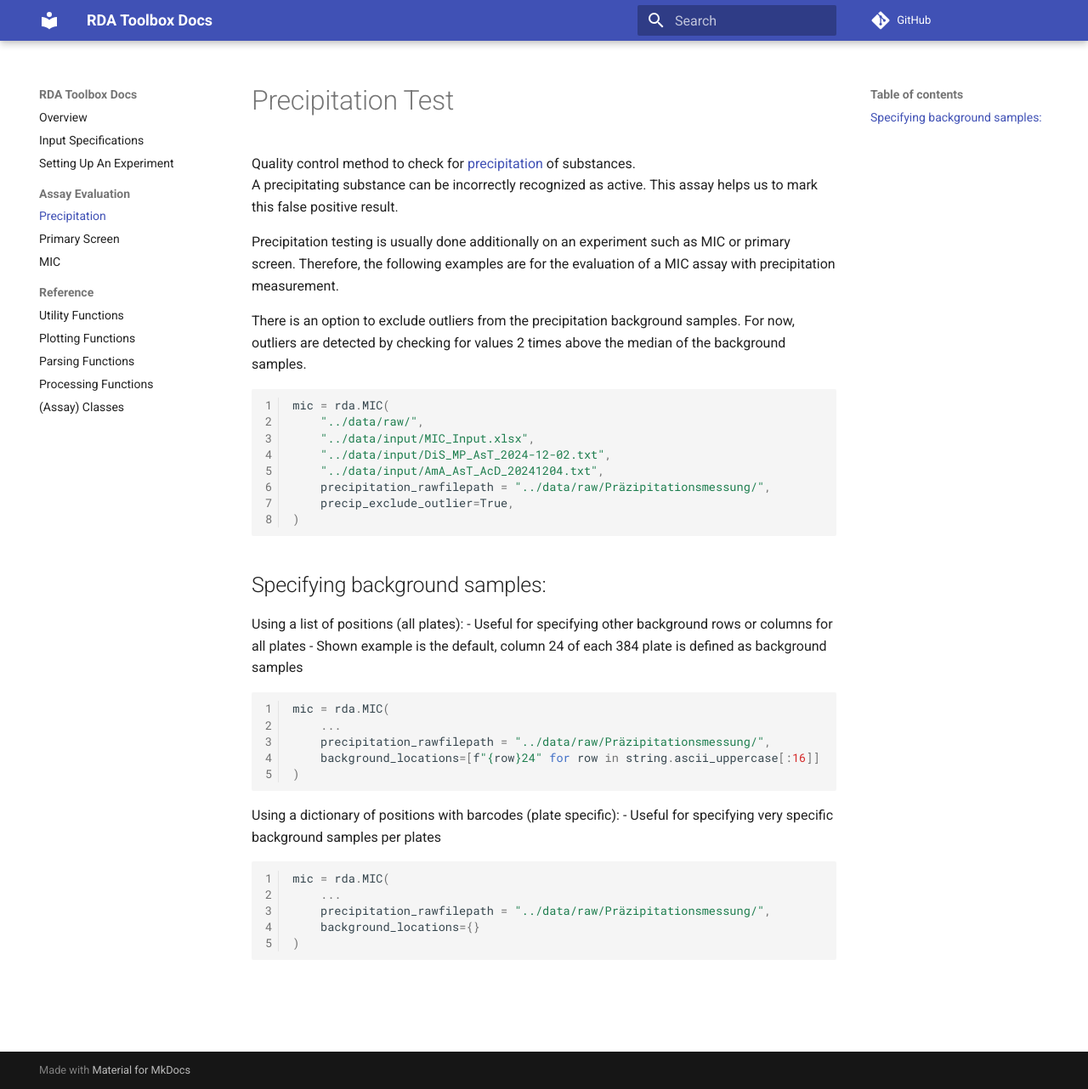
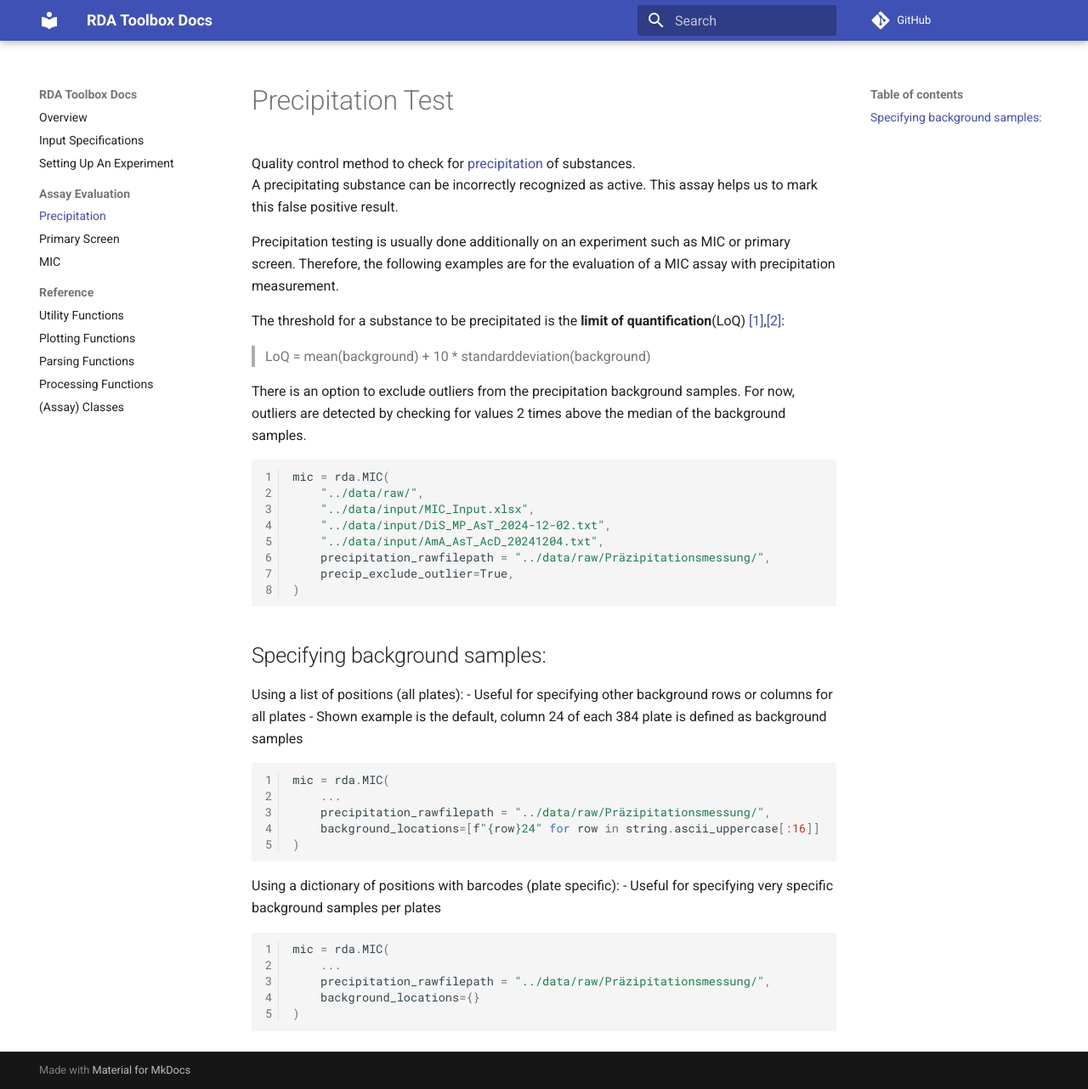
Before and after one commit to Robotic-Discovery-of-Antiinfectives/rda-toolbox, an MkDocs documentation site: the page built from docs/precipitation.md, in a window 1280 px wide and 1282 px high. Shown: the whole window at 85% size. Built offline with MkDocs 1.6.1 and Material for MkDocs 9.7.7, drawn with Linux system fonts in a browser that asks for light colours; comment, search, counter and statistics services are not loaded.

Commit message:
add explanation for Limit of Quantification (Bestimmungsgrenze)

```diff
--- a/docs/precipitation.md
+++ b/docs/precipitation.md
@@ -6,6 +6,10 @@ This assay helps us to mark this false positive result.
 
 Precipitation testing is usually done additionally on an experiment such as MIC or primary screen.
 Therefore, the following examples are for the evaluation of a MIC assay with precipitation measurement.
+
+The threshold for a substance to be precipitated is the **limit of quantification**(LoQ) [[1]](https://de.wikipedia.org/wiki/Bestimmungsgrenze),[[2]](https://pubmed.ncbi.nlm.nih.gov/8013092/):
+
+> LoQ = mean(background) + 10 * standarddeviation(background)
 
 There is an option to exclude outliers from the precipitation background samples.
 For now, outliers are detected by checking for values 2 times above the median of the background samples.
```
